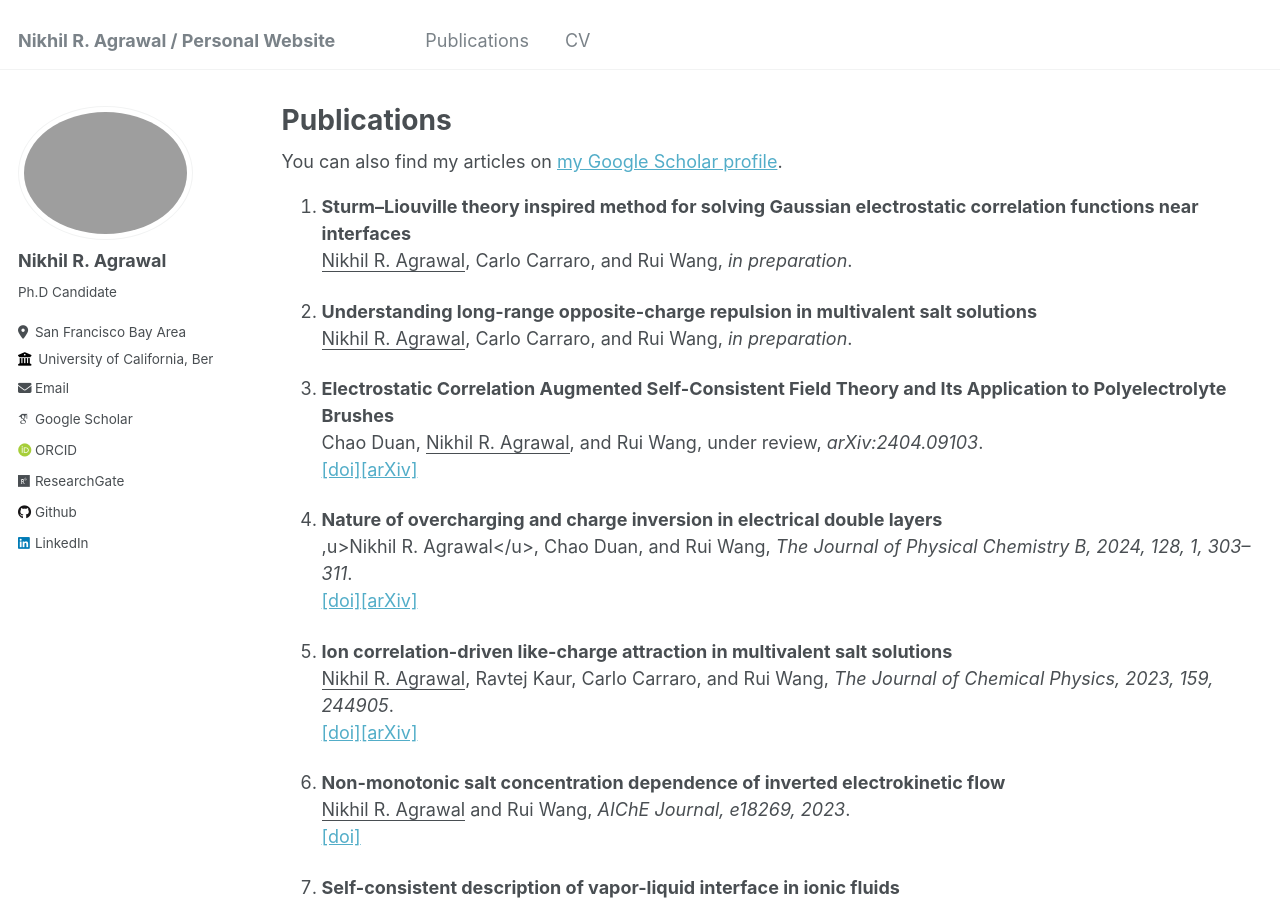
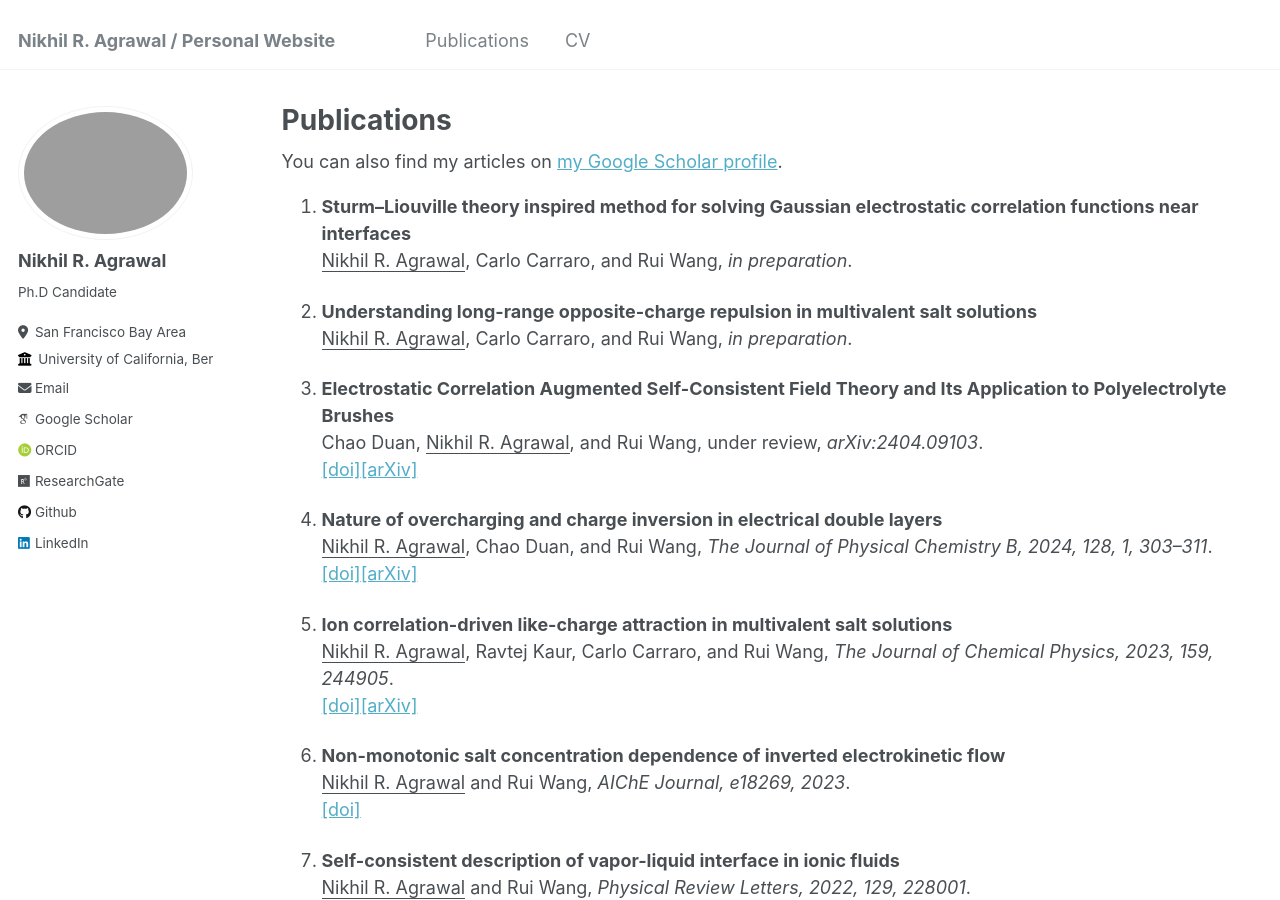
Before and after one commit to nikhil0165/nikhil0165.github.io, a Jekyll site: the page built from _pages/publications.md, in a window 1280 px wide and 900 px high. Built offline with Jekyll 4.4.1, drawn with Linux system fonts in a browser that asks for light colours; some web fonts are replaced.

```diff
--- a/_pages/publications.md
+++ b/_pages/publications.md
@@ -27,7 +27,7 @@ author_profile: true
    [[doi]](https://arxiv.org/abs/2404.09103)[[arXiv]](https://arxiv.org/abs/2404.09103)
 
 7. **Nature of overcharging and  charge inversion in electrical double layers**<br>
-   ,u>Nikhil R. Agrawal</u>, Chao Duan, and Rui Wang, *The Journal of Physical Chemistry B, 2024, 128, 1, 303–311*.<br>
+   <u>Nikhil R. Agrawal</u>, Chao Duan, and Rui Wang, *The Journal of Physical Chemistry B, 2024, 128, 1, 303–311*.<br>
 [[doi]](https://doi.org/10.1021/acs.jpcb.3c04739)[[arXiv]](https://doi.org/10.48550/arXiv.2212.00141)
 
 
```
